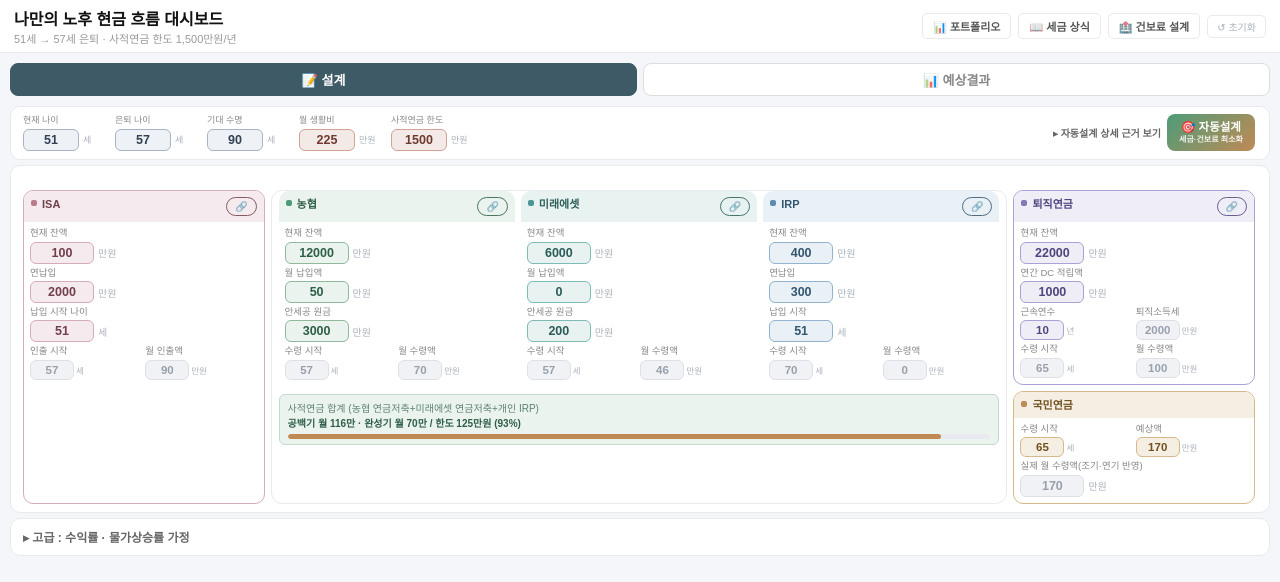
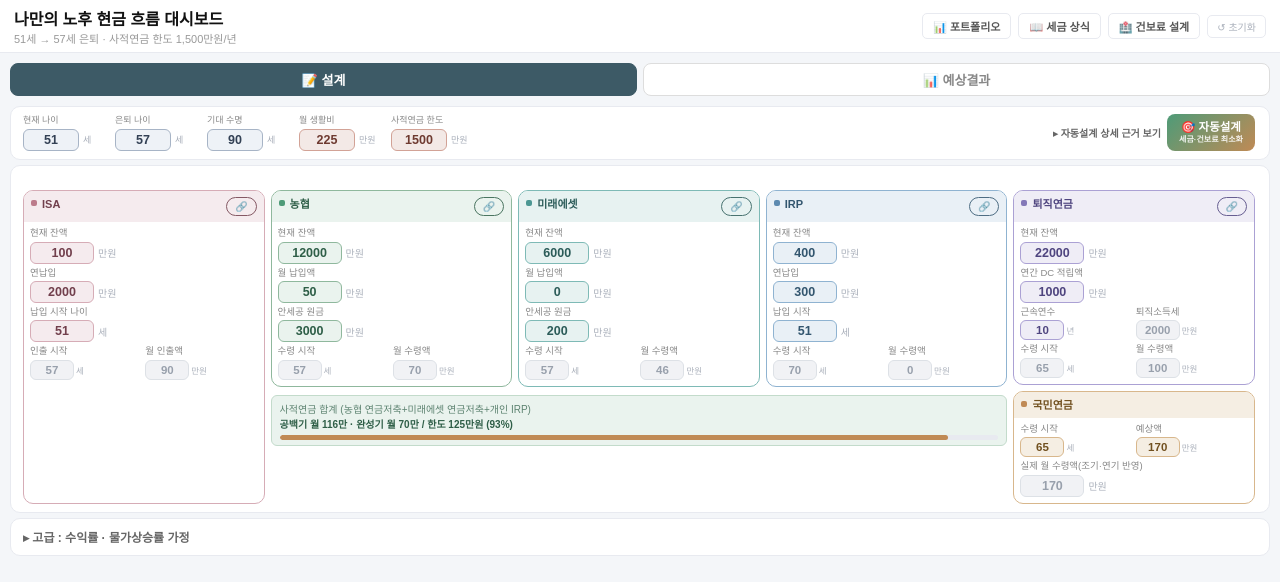
Before and after one commit to withgest-lab/portfolio-retirement-dashboard, a website: page retirement/index.html in a window 1280 px wide. Drawn offline with nearby package versions, Linux system fonts and the light colour scheme.

Commit message:
fix(retirement): 농협/미래에셋/IRP 카드 개별 외곽 박스 복원, 공통 박스 제거
3계좌를 하나의 외곽 박스로 묶었던 것을 되돌려, ISA·퇴직연금과 동일하게
각 카드가 자기 테두리·배경을 갖도록 복원. 3열 배치와 "사적연금 합계"
안내 박스 위치는 그대로 유지.

Co-Authored-By: Claude Sonnet 5 <noreply@anthropic.com>

```diff
--- a/retirement/index.html
+++ b/retirement/index.html
@@ -366,13 +366,10 @@ button{font-family:inherit;cursor:pointer;}
 .mini-note{margin-top:auto;font-size:9px;color:#8A90A0;line-height:1.5;
   background:#F0F2F5;border-radius:7px;padding:6px 7px;}
 
-/* ── 사적연금 그룹(농협·미래에셋·IRP) — 1,500만원 한도를 공유하는 3계좌를 하나로 묶음.
-   개별 카드는 외곽 박스 없이 그룹 박스 하나로만 묶어(이중 테두리 제거), 맨 위쪽은
-   패딩을 없애 ISA·퇴직연금 카드의 상단과 수평으로 맞춘다. ── */
-.priv-group{grid-column:span 3;background:transparent;border:1px solid #E8EAF0;border-radius:11px;
-  padding:0 7px 7px;display:flex;flex-direction:column;gap:6px;min-width:0;}
+/* ── 사적연금 그룹(농협·미래에셋·IRP) — 1,500만원 한도를 공유하는 3계좌를 배치만 묶고,
+   각 카드는 ISA·퇴직연금과 동일하게 개별 외곽 박스를 그대로 사용(공통 외곽 박스는 없음). ── */
+.priv-group{grid-column:span 3;background:transparent;display:flex;flex-direction:column;gap:6px;min-width:0;}
 .priv-cards{display:grid;grid-template-columns:repeat(3,1fr);gap:6px;min-width:0;}
-.priv-cards .acct-card{border:none;background:transparent;}
 
 /* ── 퇴직연금+국민연금 묶음: 내용이 짧은 두 계좌를 한 슬롯에 위/아래로 쌓음 ── */
 .stack-group{display:flex;flex-direction:column;gap:6px;min-width:0;}
```
